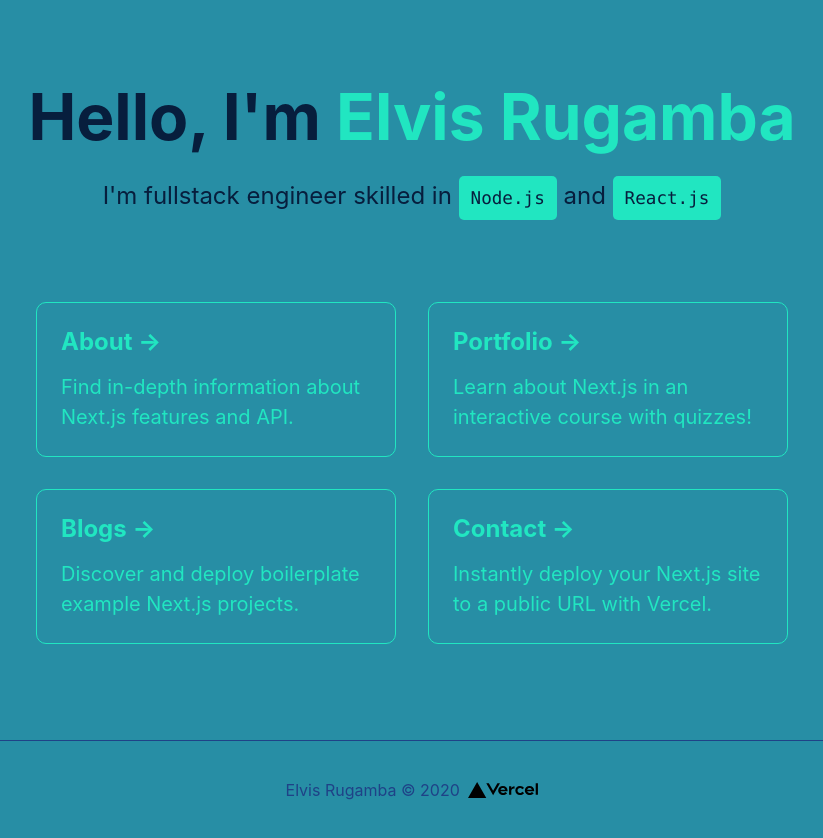
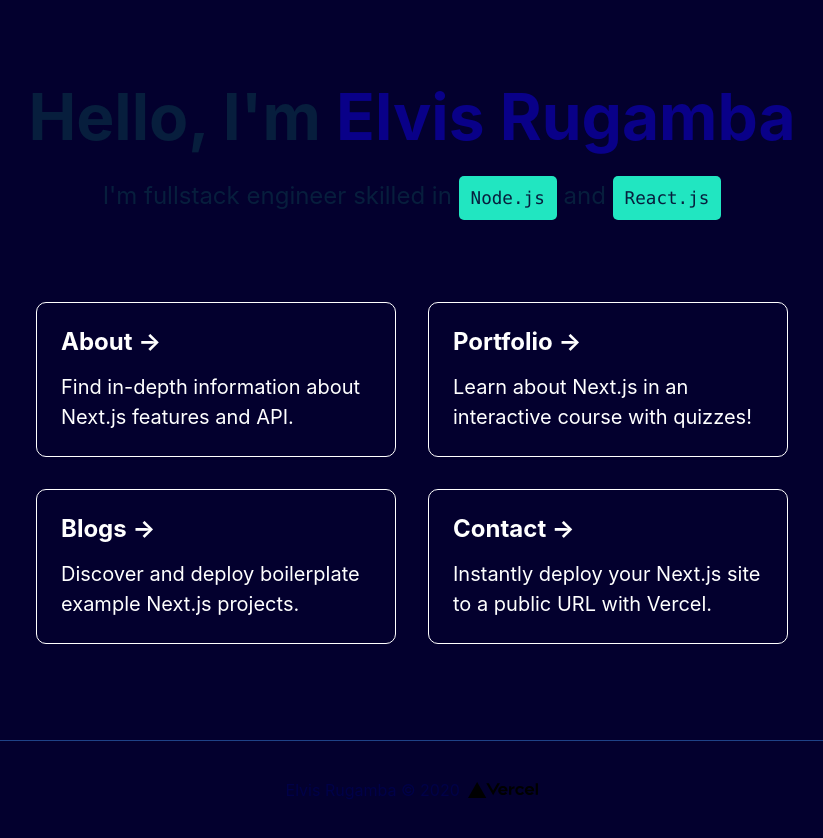
Before and after one commit to Elvis-rugamba/my-portfolio, a Next.js app: page / in a window 1280 px wide. Shown: the whole page, without its empty margins (228-1051 px from the left). Built offline with nearby package versions, Linux system fonts and the light colour scheme.

Commit message:
Update Home.module.css

```diff
--- a/styles/Home.module.css
+++ b/styles/Home.module.css
@@ -5,7 +5,7 @@
   flex-direction: column;
   justify-content: center;
   align-items: center;
-  background: #278ea5;
+  background: #03002e;
 }
 
 .main {
@@ -34,11 +34,11 @@
   display: flex;
   justify-content: center;
   align-items: center;
-  color: #1f4287;
+  color: #010048;
 }
 
 .title a {
-  color: #21e6c1;
+  color: #090088;
   text-decoration: none;
 }
 
@@ -89,9 +89,9 @@
   flex-basis: 45%;
   padding: 1.5rem;
   text-align: left;
-  color: #21e6c1;
+  color: #ffffff;
   text-decoration: none;
-  border: 1px solid #21e6c1;
+  border: 1px solid #ffffff;
   border-radius: 10px;
   transition: color 0.15s ease, border-color 0.15s ease;
 }
@@ -99,8 +99,8 @@
 .card:hover,
 .card:focus,
 .card:active {
-  color: #071e3d;
-  border-color: #071e3d;
+  color: #010048;
+  border-color: #010048;
 }
 
 .card h3 {
```
